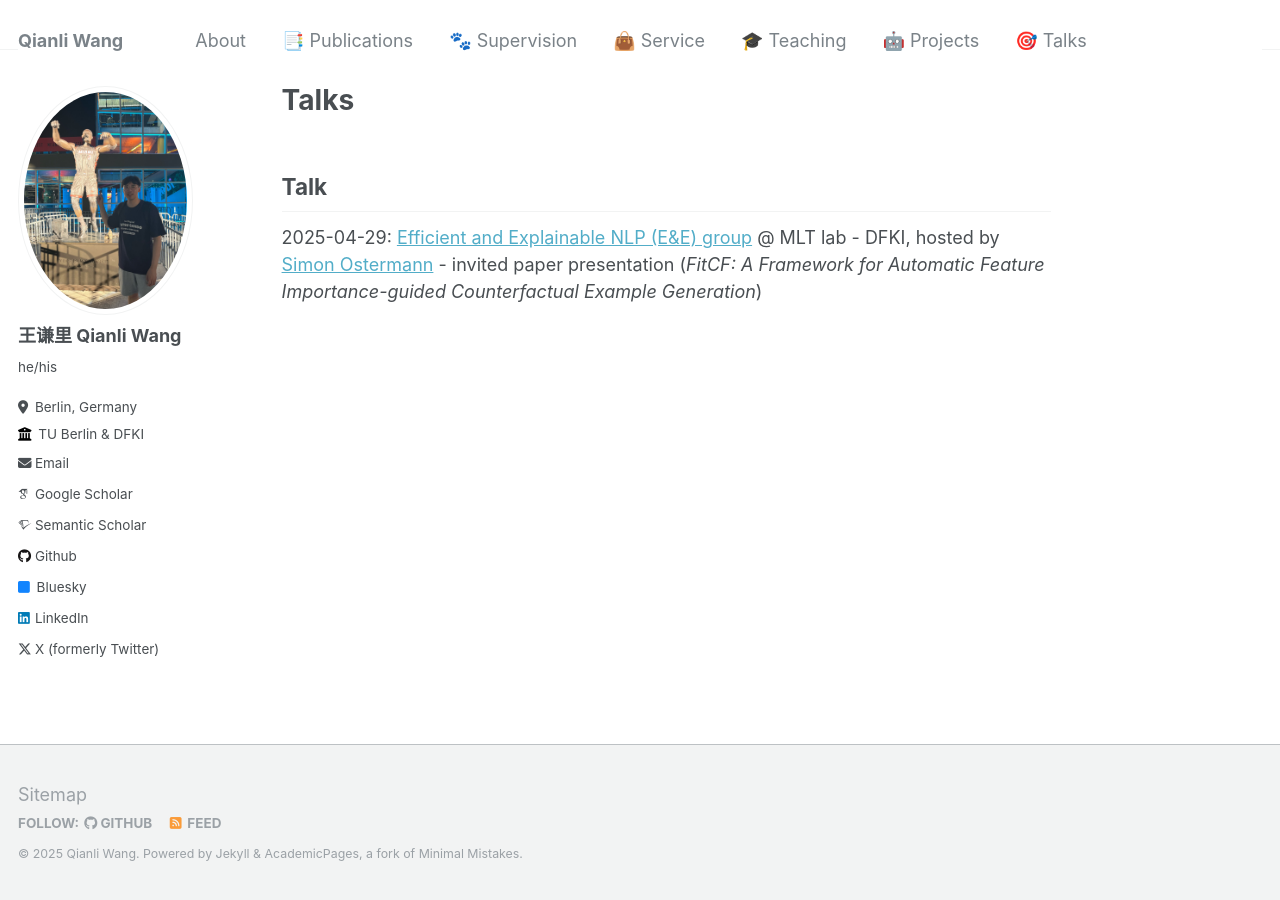
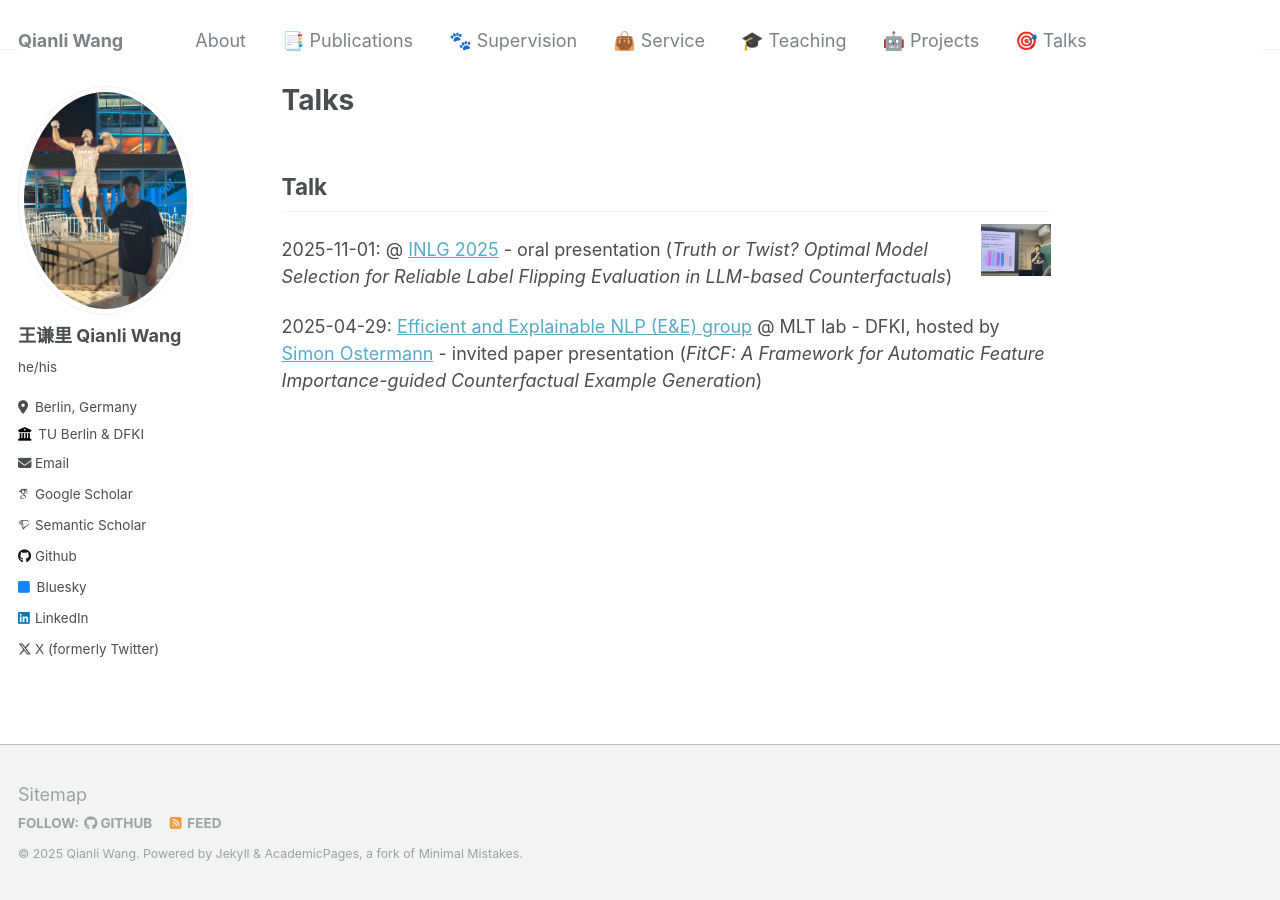
Before and after one commit to qiaw99/qiaw99.github.io, a Jekyll site: the page built from talks/index.md, in a window 1280 px wide. Built offline with Jekyll 4.4.1, drawn with Linux system fonts in a browser that asks for light colours; some web fonts are replaced.

```diff
--- a/talks/index.md
+++ b/talks/index.md
@@ -5,4 +5,8 @@ author_profile: true
 title: "Talks"
 ---
 ## Talk
+<img src="https://raw.githubusercontent.com/qiaw99/qiaw99.github.io/main/figures/inlg.jpg?raw=true" width="70px" align="right">
+
+2025-11-01: @ [INLG 2025](https://2025.inlgmeeting.org/) - oral presentation (_Truth or Twist? Optimal Model Selection for Reliable Label Flipping Evaluation in LLM-based Counterfactuals_)
+
 2025-04-29: [Efficient and Explainable NLP (E&E) group](https://www.dfki.de/web/forschung/forschungsbereiche/sprachtechnologie-und-multilingualitaet/ee-team) @ MLT lab - DFKI, hosted by [Simon Ostermann](https://simonost.github.io/home/) - invited paper presentation (<i>FitCF: A Framework for Automatic Feature Importance-guided Counterfactual Example Generation</i>)
```
Also changed, not shown: index.md (+1 -0 lines), publications/index.md (+13 -6 lines), figures/alter.png (added), figures/inlg.jpg (added).
